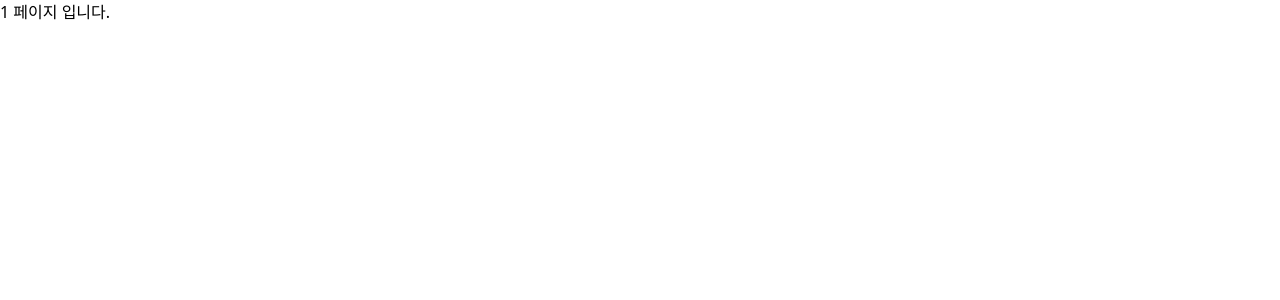
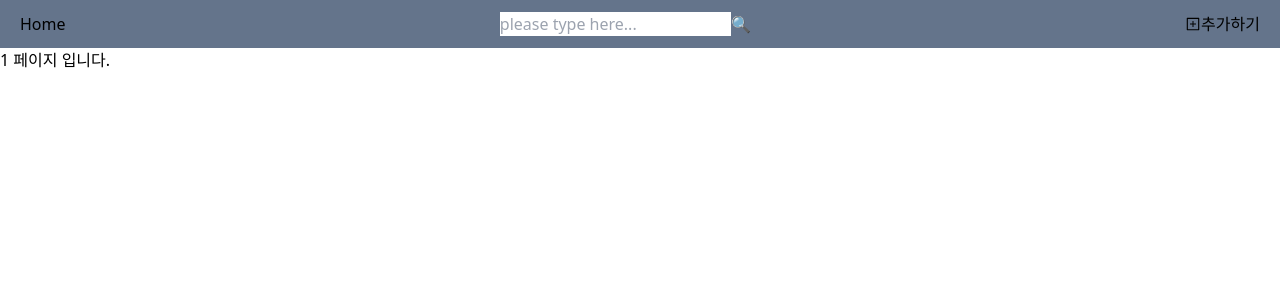
Before and after one commit to MyungWanPark/online-bookstore, a Next.js app: page /book/1 in a window 1280 px wide. Shown: the top 300 px of the page. Built offline with nearby package versions, Linux system fonts and the light colour scheme.

Commit message:
fix: bug about showing previous keyword data when clearing all input keyword

```diff
--- a/src/app/components/Navbar.tsx
+++ b/src/app/components/Navbar.tsx
@@ -4,10 +4,6 @@ import Link from "next/link";
 import SearchInput from "./SearchInput";
 import { AiFillPlusSquare, AiOutlinePlusSquare } from "react-icons/ai";
 import { usePathname } from "next/navigation";
-
-type Props = {
-    setKeyword: (k: string) => void;
-};
 
 const menu = [
     {
@@ -18,12 +14,12 @@ const menu = [
     },
 ];
 
-export default function Navbar({ setKeyword }: Props) {
+export default function Navbar() {
     const pathname = usePathname();
     return (
         <div className="flex justify-between px-5 py-3 bg-slate-500">
             <Link href={"/"}>Home</Link>
-            <SearchInput setKeyword={setKeyword} />
+            <SearchInput />
             <nav>
                 <ul className="flex">
                     {menu.map(({ href, icon, clickedIcon, title }) => {
--- a/src/app/components/SearchInput.tsx
+++ b/src/app/components/SearchInput.tsx
@@ -2,23 +2,32 @@
 
 import { Book } from "@/model/book";
 import Link from "next/link";
-import { useState } from "react";
+import { useEffect, useState } from "react";
 import useSWR from "swr";
 import KeywordResult from "./KeywordResult";
+import { useRouter, useSearchParams } from "next/navigation";
 
-type Props = {
-    setKeyword: (k: string) => void;
-};
+export default function SearchInput() {
+    const router = useRouter();
+    const searchParams = useSearchParams();
 
-export default function SearchInput({ setKeyword }: Props) {
-    const [input, setInput] = useState("");
-    const { data: realTimeData, isValidating } = useSWR(
-        input.length > 0 ? `/api/search?q=${input}` : null,
-        { keepPreviousData: true, fallbackData: [] }
+    const [input, setInput] = useState(searchParams.get("q") || "");
+    const [books, setBooks] = useState([]);
+    const { data: realTimeData, error } = useSWR(
+        input.length > 0 ? `/api/search?q=${input}` : null
     );
 
-    const books = input.length > 0 ? realTimeData.books || [] : [];
-    console.log("books = ", books);
+    useEffect(() => {
+        if (input.length === 0) {
+            setBooks([]);
+            return;
+        }
+        if (realTimeData && realTimeData.books) {
+            setBooks(realTimeData.books);
+            return;
+        }
+    }, [realTimeData]);
+
     const handleInput = (e: React.ChangeEvent<HTMLInputElement>) => {
         e.preventDefault();
         setInput(e.target.value);
@@ -26,7 +35,8 @@ export default function SearchInput({ setKeyword }: Props) {
 
     const handleSearch = (e: React.FormEvent) => {
         e.preventDefault();
-        setKeyword(input);
+        if (!input.trim()) return;
+        router.push(`/?q=${input}`);
     };
 
     return (
--- a/src/app/layout.tsx
+++ b/src/app/layout.tsx
@@ -2,6 +2,7 @@ import type { Metadata } from "next";
 import localFont from "next/font/local";
 import "./globals.css";
 import SWRConfigContext from "./context/SWRConfigContext";
+import Navbar from "./components/Navbar";
 
 const geistSans = localFont({
     src: "./fonts/GeistVF.woff",
@@ -29,9 +30,12 @@ export default function RootLayout({
             <body
                 className={`${geistSans.variable} ${geistMono.variable} antialiased`}
             >
-                <main>
-                    <SWRConfigContext>{children}</SWRConfigContext>
-                </main>
+                <SWRConfigContext>
+                    <header>
+                        <Navbar />
+                    </header>
+                    <main>{children}</main>
+                </SWRConfigContext>
             </body>
         </html>
     );
--- a/src/app/page.tsx
+++ b/src/app/page.tsx
@@ -5,6 +5,7 @@ import BookCards from "./components/BookCards";
 import PaginationButtons from "./components/PaginationButtons";
 import useSWR from "swr";
 import Navbar from "./components/Navbar";
+import { useSearchParams } from "next/navigation";
 
 function getPaginaionButtons(currentPage: number, totalPages: number) {
     const maxButtons = 5;
@@ -30,7 +31,8 @@ function getPaginaionButtons(currentPage: number, totalPages: number) {
 }
 
 export default function Home() {
-    const [keyword, setKeyword] = useState("");
+    const searchParams = useSearchParams();
+    const keyword = searchParams.get("q") || "";
     const [page, setPage] = useState(1);
 
     const apiUrl = keyword
@@ -47,7 +49,6 @@ export default function Home() {
 
     return (
         <div>
-            <Navbar setKeyword={setKeyword} />
             <BookCards books={books} />
             <PaginationButtons
                 page={page}
```
